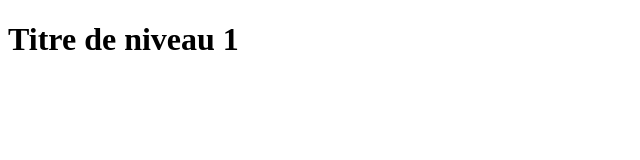
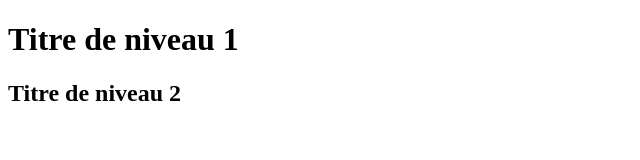
Before and after one commit to Tweaka/helloWorld, a plain HTML site: page index.html in a window 1280 px wide. Shown: the whole page, without its empty margins (0-640 px from the left). Drawn offline with Linux system fonts and the light colour scheme.

Commit message:
addind <h2> to <body>

```diff
--- a/index.html
+++ b/index.html
@@ -5,5 +5,6 @@
 </head>
 <body>
   <h1> Titre de niveau 1 <h1>
+    <h2> Titre de niveau 2 <h2>
 </body>
 </html>
```
